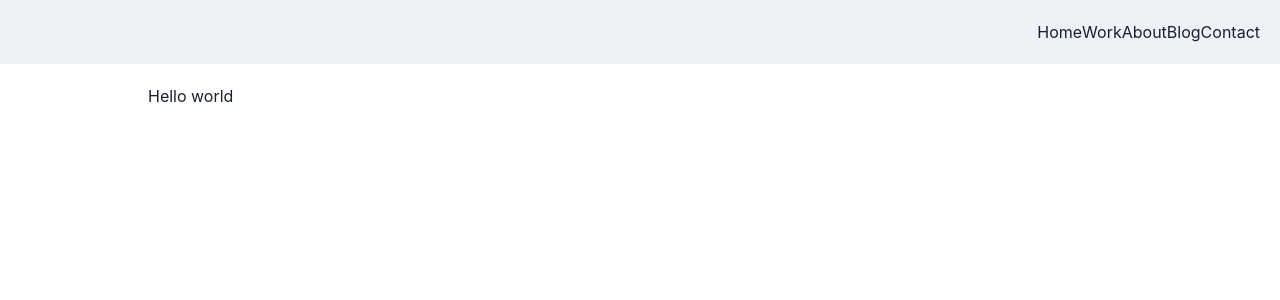
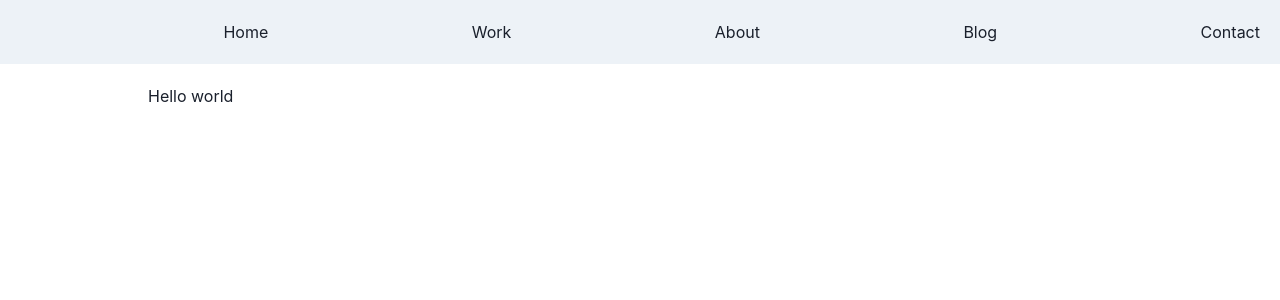
Before and after one commit to mayanhavoc/dev_portfolio, a Next.js app: page / in a window 1280 px wide. Shown: the top 300 px of the page. Built offline with nearby package versions, Linux system fonts and the light colour scheme.

Commit message:
add spacers

```diff
--- a/components/Navbar.tsx
+++ b/components/Navbar.tsx
@@ -6,9 +6,13 @@ export default function Navbar() {
         <Flex direction="row" w="100%" p="5" bg="gray.100">
             <Spacer />
             <Link href="">Home</Link>
+            <Spacer />
             <Link href="">Work</Link>
+            <Spacer />
             <Link href="">About</Link>
+            <Spacer />
             <Link href="">Blog</Link>
+            <Spacer />
             <Link href="">Contact</Link>
         </Flex>
     )
```
